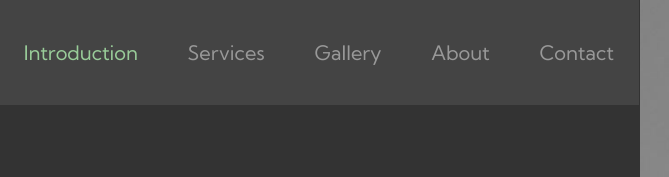
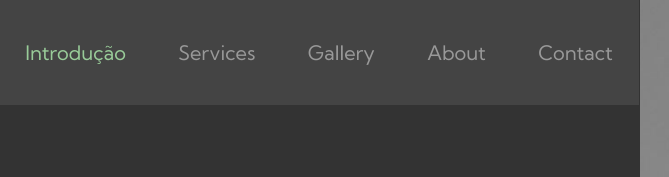
Before and after one commit to Nattezz/site, a plain HTML site: page index.html in a window 1280 px wide. Shown: the top 177 px of the page, 0-669 px from the left. Drawn offline with Linux system fonts and the light colour scheme.

Commit message:
Update index.html

```diff
--- a/index.html
+++ b/index.html
@@ -8,17 +8,10 @@
     <link rel="stylesheet" href="fontawesome/css/all.min.css">  <!-- https://fontawesome.com/-->
     <link rel="stylesheet" href="css/magnific-popup.css">       <!-- https://dimsemenov.com/plugins/magnific-popup/ -->
     <link rel="stylesheet" href="css/tooplate-vertex.css">
-<!--
-
-Tooplate 2124 Vertex
-
-https://www.tooplate.com/view/2124-vertex
-
--->
 
 </head>
 <body>
-    <!-- Page Loader -->
+    <!-- Loading da Página -->
     <div id="loader-wrapper">
         <div id="loader"></div>
 
@@ -33,7 +26,7 @@ https://www.tooplate.com/view/2124-vertex
         <span class="tm-brand-text">Vertex</span>
     </h1>
 
-    <!-- Nav -->
+    <!-- Navegador -->
     <nav class="tm-nav">
         <button class="navbar-toggler" type="button" aria-label="Toggle navigation">
             <i class="fas fa-bars"></i>
@@ -41,7 +34,7 @@ https://www.tooplate.com/view/2124-vertex
         <ul id="tm-main-nav">
             <li class="nav-item">
                 <a href="#intro" class="nav-link current">
-                    Introduction
+                    Introdução
                 </a>
             </li>
             <li class="nav-item">
@@ -67,7 +60,7 @@ https://www.tooplate.com/view/2124-vertex
         </ul>
     </nav>
 
-    <!-- Content -->
+    <!-- Conteúdo -->
     <main>
         <div id="intro" class="tm-section">
             <!-- Intro left -->
```
